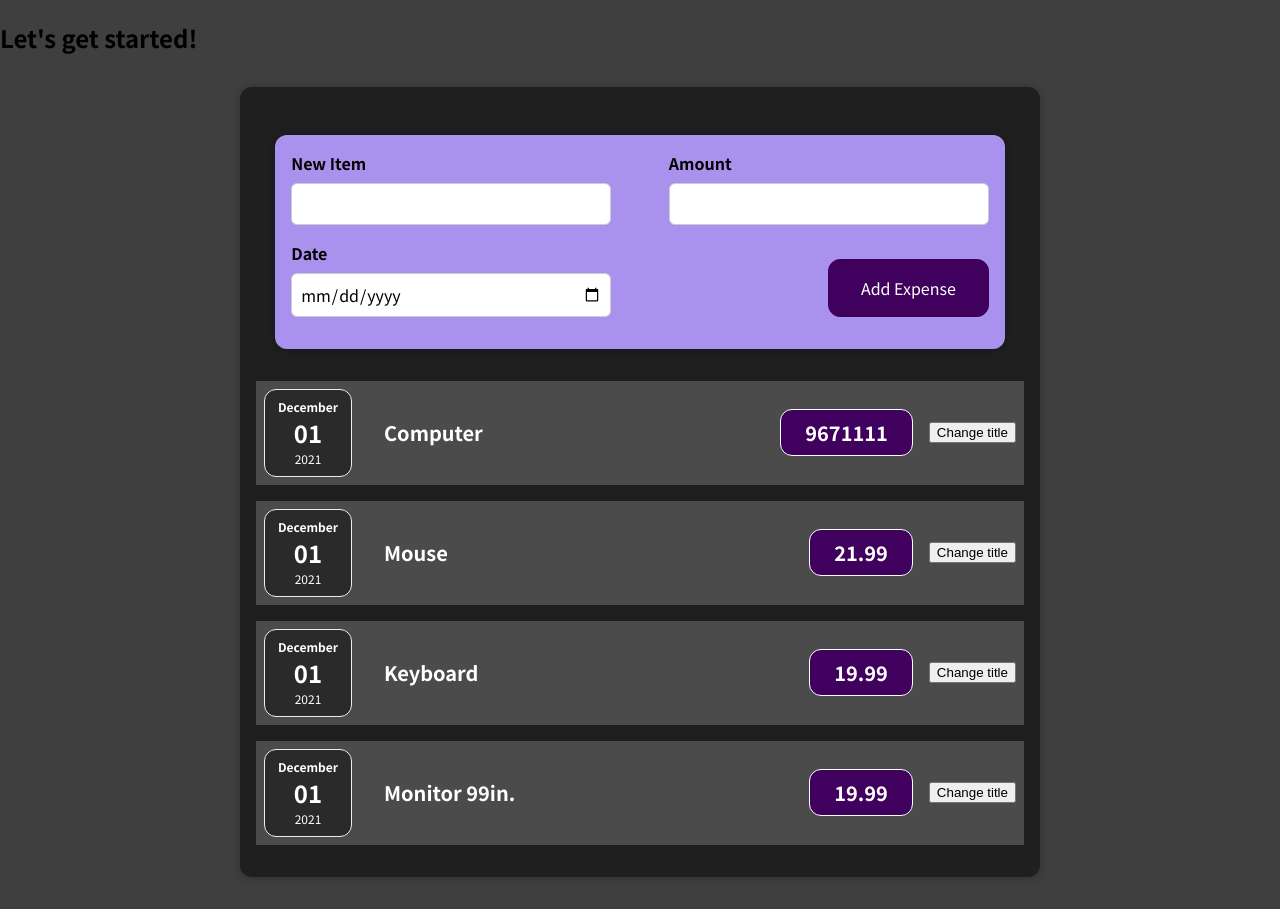
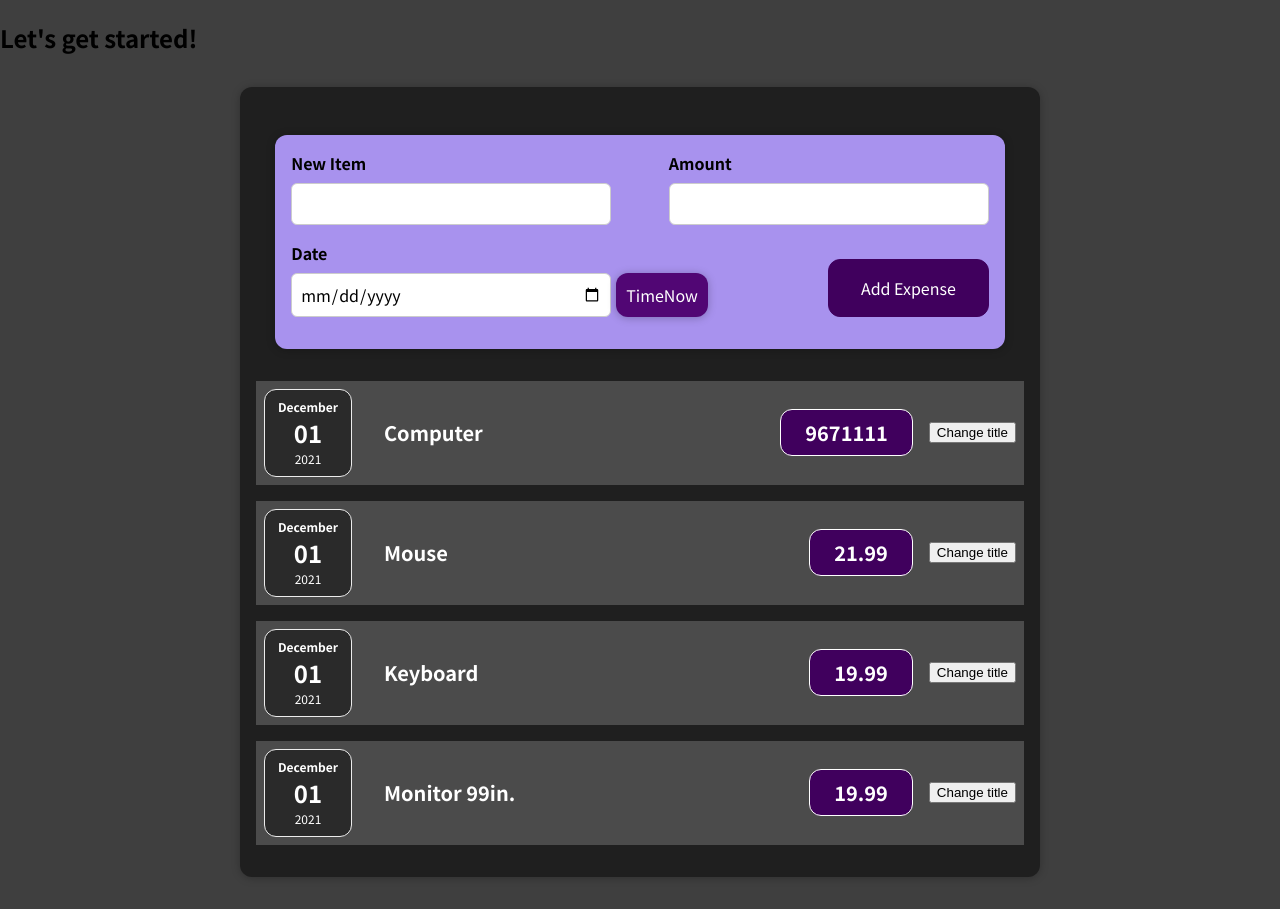
Before and after one commit to MaEdAlpha/expense-tracker, a React (Create React App) app: page / in a window 1280 px wide. Built offline with nearby package versions, Linux system fonts and the light colour scheme.

Commit message:
Hook States: Child -> Parent
Transmit data back up to Parent Component.

```diff
--- a/src/components/NewExpense/ExpenseForm.css
+++ b/src/components/NewExpense/ExpenseForm.css
@@ -27,3 +27,12 @@
     align-items: flex-end;
     text-align: right;
   }
+
+  .time-icon{
+    display: inline-flex;
+    padding: 10px;
+    color: white;
+    background: #510674;
+    margin-left: 5px;
+    cursor: pointer;
+  }
--- a/src/components/NewExpense/ExpenseForm.js
+++ b/src/components/NewExpense/ExpenseForm.js
@@ -1,45 +1,72 @@
 import React, { useState } from 'react';
 import './ExpenseForm.css';
+import Card from '../UI/Card';
 
-const ExpenseForm = () =>{
-    const [titleInput, setTitleInputValue] = useState('');
-    const [amountInput, setAmountInputValue] = useState('0');
-    const [dateInput, setDateInputValue] = useState('');
+const ExpenseForm = (props) =>{
+    const [titleInput, setTitleInput] = useState('');
+    const [amountInput, setAmountInput] = useState('');
+    const [dateInput, setDateInput] = useState('');
 
     const titleChangeHandler = (event) => {
-        setTitleInputValue(event.target.value); //stores in some variable
+        setTitleInput(event.target.value); //stores in some variable
     };
 
     const amountChangeHandler = (event) => {
-        setAmountInputValue(event.target.value);
+        setAmountInput(event.target.value);
     };
 
     const dateChangeHandler = (event) => {
-        setDateInputValue(event.target.value);
+        setDateInput(event.target.value);
     };
 
-    const logValues = () => {
-        console.log(titleInput);
-        console.log(amountInput);
-        console.log(dateInput);
+    const handlerSubmit = (event) => {
+        //Submit auto refreshes when clicked. To prevent this default behavior, use the 'event' object
+        event.preventDefault();
+        const expenseData = {
+            title: titleInput,
+            amount: amountInput,
+            date: new Date(dateInput)
+        };
+
+        props.onSubmitExpenseData(expenseData);
+        alert('Expense Added!');
+        setTitleInput('');
+        setAmountInput('');
+        setDateInput('');
     }
 
-    return <form>
+    const getTimeNow = () => {
+            let value = new Date(Date.now());
+            let year = value.getFullYear();
+            let month = value.getMonth()  + 1;
+            let day = value.getDate().toString();
+            day = day.length < 2 ? '0'+day:day;
+
+            const formattedDate =  year + '-' + month + '-' + day;
+            console.log(value);
+            setDateInput(formattedDate);
+        }
+
+
+    return <form onSubmit={handlerSubmit}>
         <div className="new-expense__controls">
             <div className="new-expense__control">
                 <label> New Item</label>
-                <input type='text' onChange={titleChangeHandler}/>
+                <input type='text' value={titleInput} onChange={titleChangeHandler}/>
             </div>
             <div className="new-expense__control">
                 <label> Amount</label>
-                <input type='number' min="0" max="100000" step="1.0" onChange={amountChangeHandler} />
+                <input type='number' value={amountInput} min="0" max="100000" step="1.0" onChange={amountChangeHandler} />
             </div>
             <div className="new-expense__control">
                 <label> Date</label>
-                <input type='date' min="2020-01-01" max="2022-12-31" onChange={dateChangeHandler}/>
+                <input type='date' value={dateInput} min="2020-01-01" max="2022-12-31" onChange={dateChangeHandler}/>
+                <Card className="time-icon">
+                    <div onClick={getTimeNow}>TimeNow</div>
+                </Card>
             </div>
             <div className="new-expense__actions">
-                <button  onClick={logValues}>Add Expense</button>
+                <button type='submit'>Add Expense</button>
             </div>
         </div>
     </form>
--- a/src/components/NewExpense/NewExpense.js
+++ b/src/components/NewExpense/NewExpense.js
@@ -3,8 +3,17 @@ import ExpenseForm from './ExpenseForm';
 import './NewExpense.css';
 
 const NewExpense = () => {
+    //super important pattern. Step 1 of bubbling data from child to parent.
+    const saveExpenseDataHandler = (enteredExpenseData) =>{
+        const expenseData = {
+            ...enteredExpenseData,
+            id:Math.random().toString()
+        }
+        console.log('Parent Component: ', expenseData);
+    }
+
     return <div className="new-expense">
-        <ExpenseForm />
+        <ExpenseForm onSubmitExpenseData={saveExpenseDataHandler} />
     </div>
 }
 
```
Also changed, not shown: 1 other file (tests, documents, lock files or other folders).
